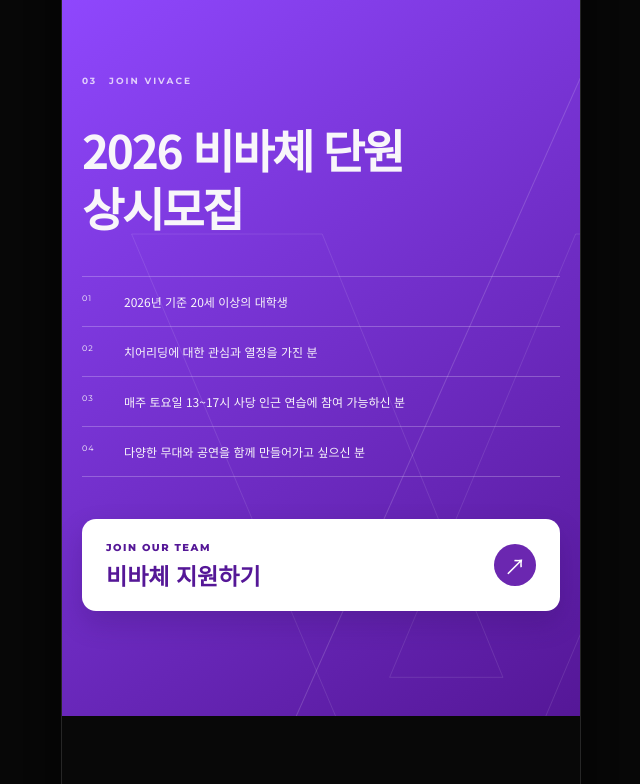
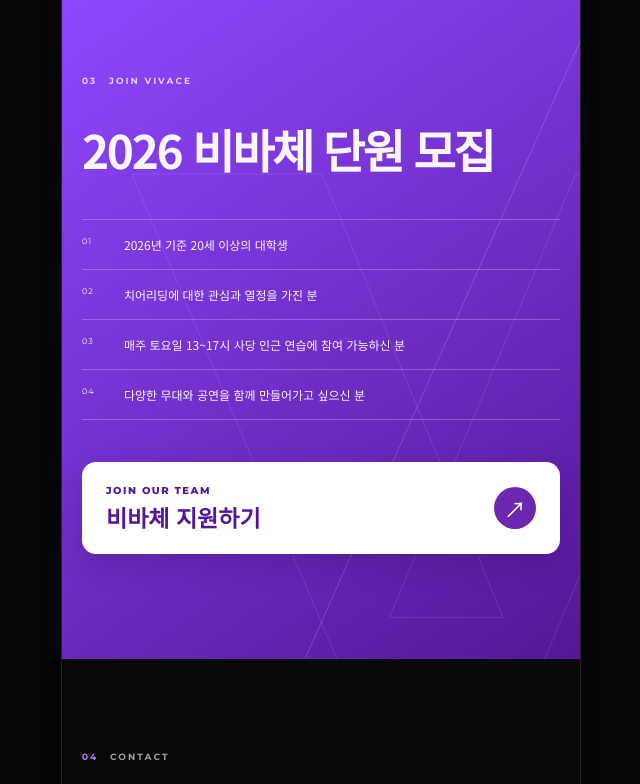
Before and after one commit to vivace-cheer/vivace, a plain HTML site: page index.html in a window 1280 px wide. Shown: the part 3240-4024 px from the top of the page, without its empty margins (319-959 px from the left). Drawn offline with Linux system fonts and the light colour scheme.

Commit message:
모집공고 변경

```diff
--- a/index.html
+++ b/index.html
@@ -327,7 +327,7 @@
       </div>
 
       <p class="join-description reveal">
-        2026 비바체 단원 상시모집
+        2026 비바체 단원 모집
       </p>
 
       <div class="join-info reveal">
```
